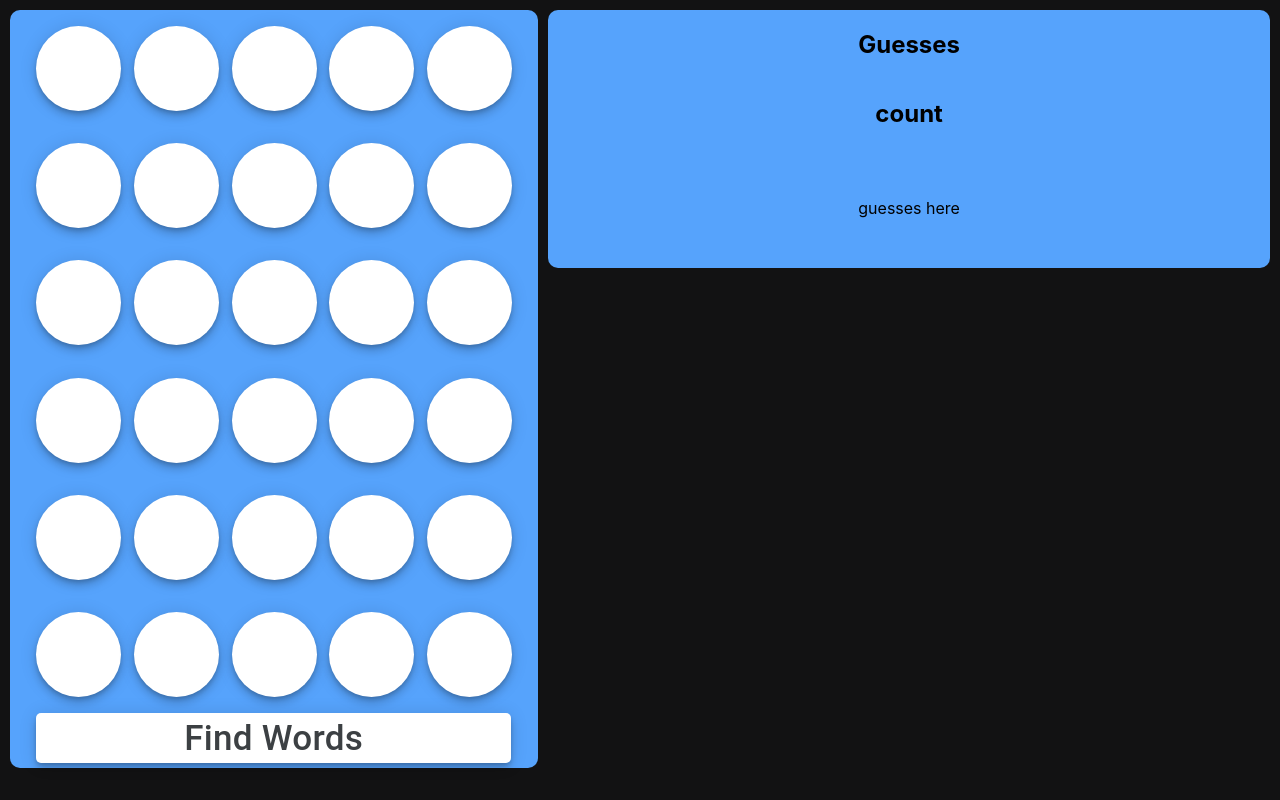
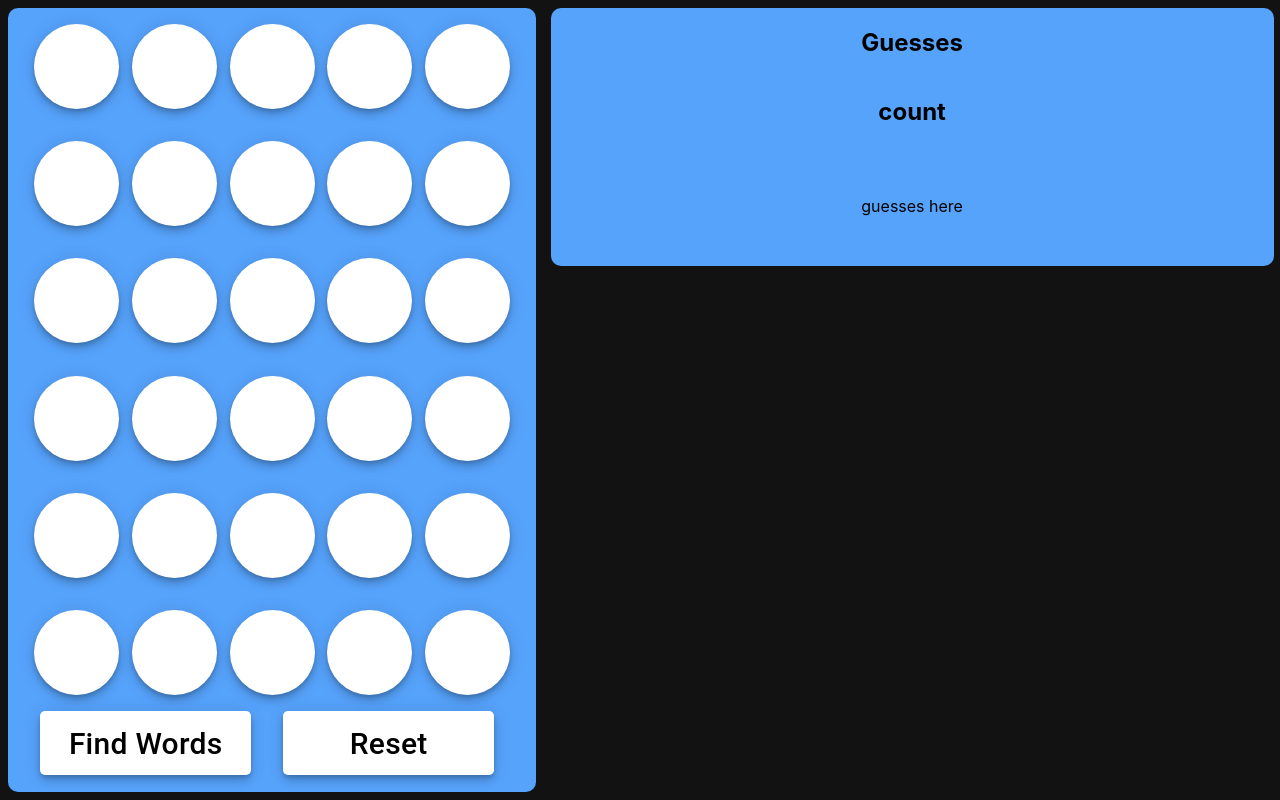
Before and after one commit to rceglie/Wordle-Solver, a React (Create React App) app: page / in a window 1280 px wide. Built offline with nearby package versions, Linux system fonts and the light colour scheme.

Commit message:
added reset button

```diff
--- a/src/App.js
+++ b/src/App.js
@@ -6,13 +6,10 @@ import {Calculate} from './Calculate.mjs'
 function App() {
 
   const rows = [0,1,2,3,4,5]
-
-  const guess = ['','','','','']
-  const guessdata = ["x","x","x","x","x"]
-
+  var guess = ['','','','','']
+  var guessdata = ["x","x","x","x","x"]
   var guessnum = 0
   var letternum = 0
-
   var guesses = []
 
   const freezeRow = (r) => {
@@ -48,6 +45,26 @@ function App() {
       letternum=0
       guessdata = ["x","x","x","x","x"]
     }
+  }
+
+  function reset () {
+    guess = ['','','','','']
+    guessdata = ["x","x","x","x","x"]
+    guessnum = 0
+    letternum = 0
+    guesses = []
+    for (var i = 0; i < 5; i++){
+      for (var j = 0; j < 5; j++){
+        var btn = document.getElementsByClassName(`row-${i} letter-${j}`).item(0)
+        btn.style.backgroundColor="white"
+        btn.style.color="black"
+        btn.textContent=""
+        if (i != 0){
+          btn.setAttribute("data-active", "false")
+        }
+      }
+    }
+
   }
 
 
@@ -106,8 +123,9 @@ function App() {
     <div className="App">
       <div className="letter-area">
         {rows.map((row) => LetterRow(row))}
-        <div className="guess-area">
+        <div className="btn-area">
           <button className="guess-btn" onClick={findWords}>Find Words</button>
+          <button className="reset-btn" onClick={reset}>Reset</button>
         </div>
       </div>
       <div className="results-area">
--- a/src/index.css
+++ b/src/index.css
@@ -44,10 +44,10 @@ body {
 }
 
 .letter-area{
-  height:95%;
+  height:98vh;
   display:flex;
   flex-direction:column;
-  margin:10px 10px;
+  margin:1vh .5vw 1vh 1vh;
   border-radius:10px;
   background-color:rgb(86, 163, 252);
 }
@@ -68,11 +68,11 @@ body {
   border-style: none;
   box-shadow: rgba(0, 0, 0, .2) 0 3px 5px -1px,rgba(0, 0, 0, .14) 0 6px 10px 0,rgba(0, 0, 0, .12) 0 1px 18px 0;
   box-sizing: border-box;
-  color: #3c4043;
+  color: #000000;
   cursor: pointer;
   fill: currentcolor;
   font-family: "Google Sans",Roboto,Arial,sans-serif;
-  font-size: calc(35px);
+  font-size: 3.75vh;
   font-weight: 500;
   letter-spacing: .25px;
   line-height: normal;
@@ -82,10 +82,37 @@ body {
   position: relative;
   text-transform: none;
   transition: box-shadow 280ms cubic-bezier(.4, 0, .2, 1),opacity 15ms linear 30ms,transform 270ms cubic-bezier(0, 0, .2, 1) 0ms;
-  width:90%;
-  height:50px;
+  width:40%;
+  height:8vh;
   will-change: transform,opacity;
-  margin: 0 0 5px 0;
+  margin: 0 0 0 2.5vw;
+}
+
+.reset-btn{
+  align-items: center;
+  background-color: #fff;
+  border-radius: 5px;
+  border-style: none;
+  box-shadow: rgba(0, 0, 0, .2) 0 3px 5px -1px,rgba(0, 0, 0, .14) 0 6px 10px 0,rgba(0, 0, 0, .12) 0 1px 18px 0;
+  box-sizing: border-box;
+  color: #000000;
+  cursor: pointer;
+  fill: currentcolor;
+  font-family: "Google Sans",Roboto,Arial,sans-serif;
+  font-size: 3.75vh;
+  font-weight: 500;
+  letter-spacing: .25px;
+  line-height: normal;
+  max-width: 100%;
+  overflow: visible;
+  padding: 2px 24px;
+  position: relative;
+  text-transform: none;
+  transition: box-shadow 280ms cubic-bezier(.4, 0, .2, 1),opacity 15ms linear 30ms,transform 270ms cubic-bezier(0, 0, .2, 1) 0ms;
+  width:40%;
+  height:8vh;
+  will-change: transform,opacity;
+  margin: 0 0 0 2.5vw;
 }
 
 .results-area{
@@ -93,7 +120,7 @@ body {
   width:70%;
   display:flex;
   flex-direction:column;
-  margin:10px 10px 10px 0;
+  margin:1vh .5vw 1vh 1vh;
   border-radius:10px;
   background-color:rgb(86, 163, 252);
   inline-size:100%;
@@ -104,5 +131,8 @@ body {
   width:75%;
   word-break: break-all;
   margin:50px;
+}
 
+.btn-area{
+  display:flex;
 }
```
